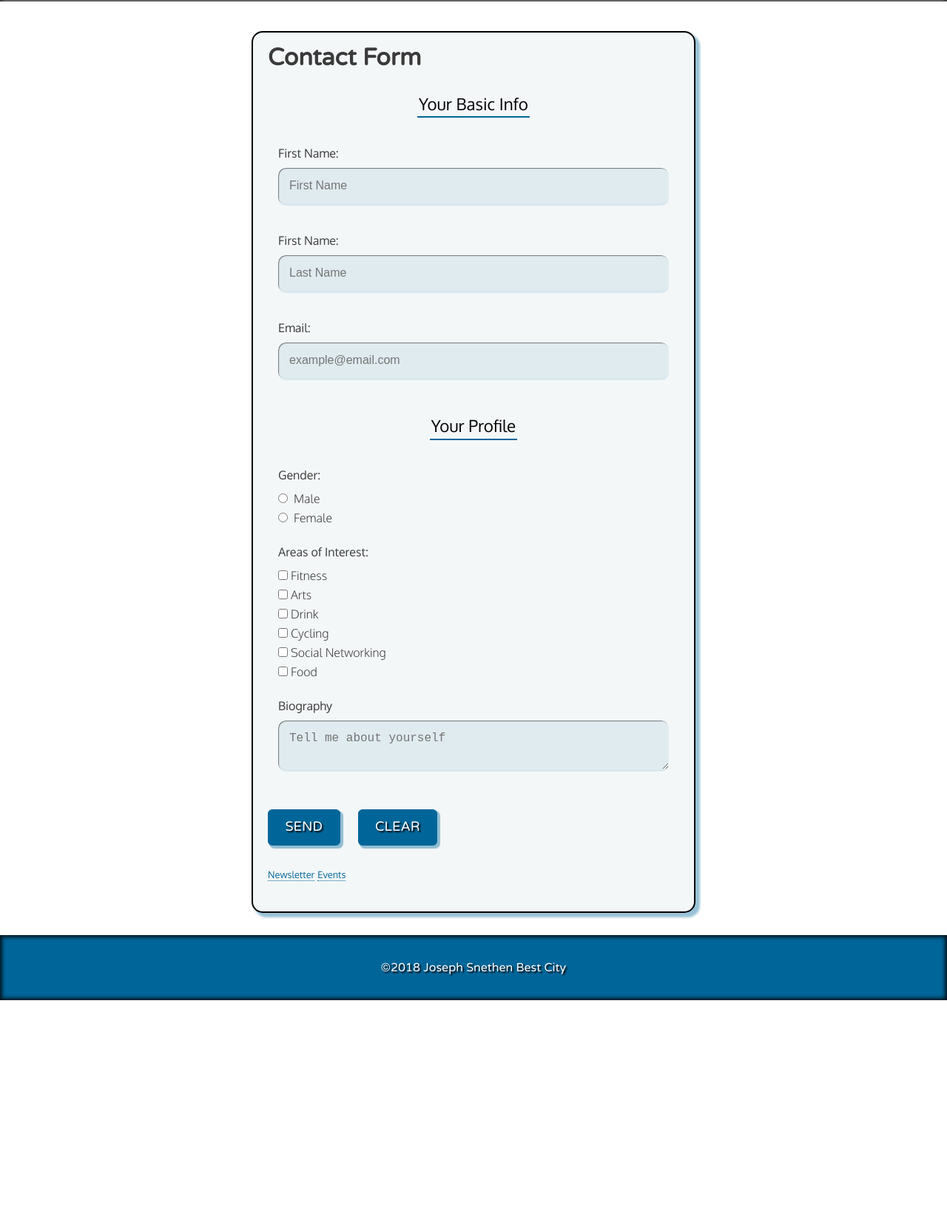
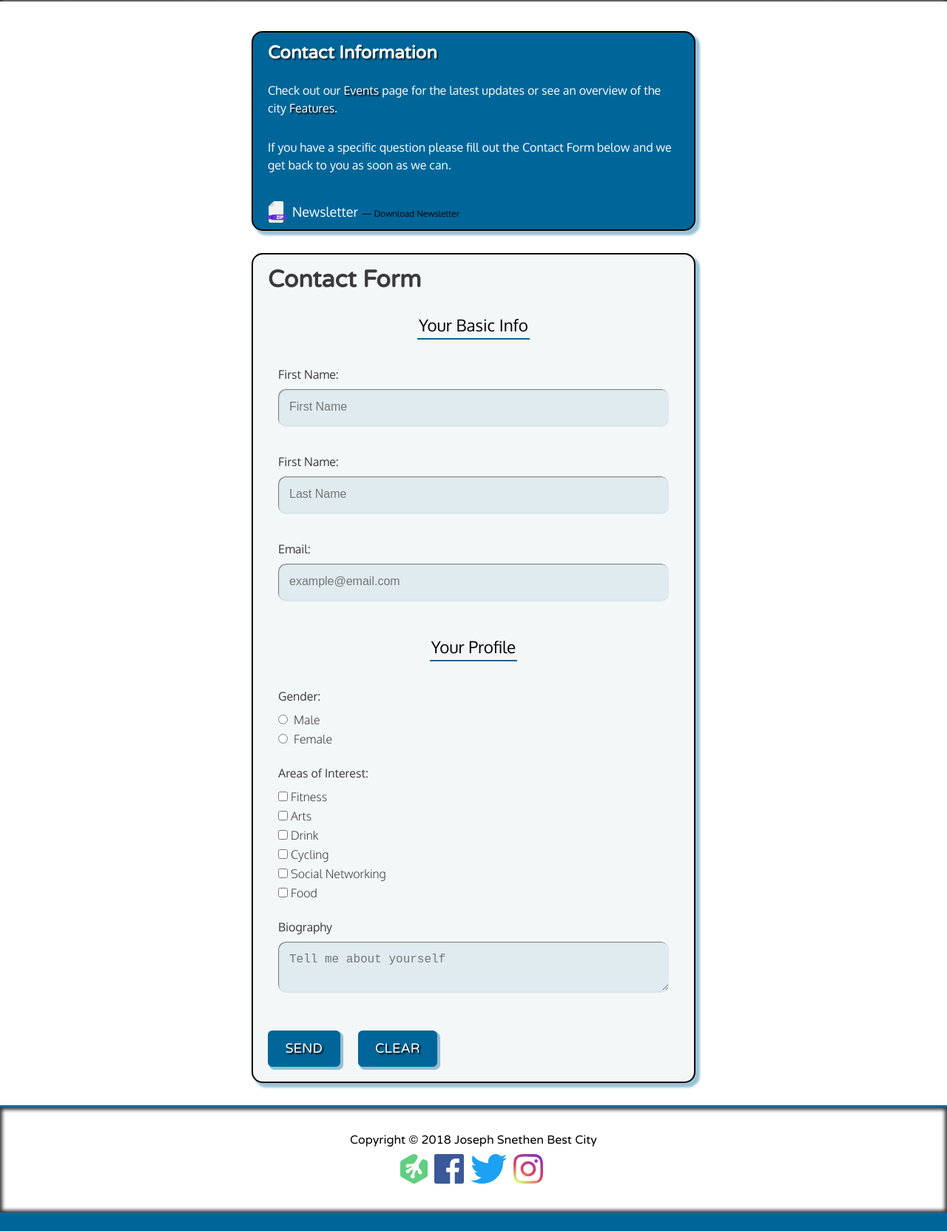
Before and after one commit to josephsnethen/bestcity, a plain HTML site: page contact.html in a window 1280 px wide. Shown: the part 447-2111 px from the top of the page at 74% size. Before the commit the page ends 1799 px from the top, so only its background shows below. Drawn offline with Linux system fonts and the light colour scheme.

Commit message:
Icons Added
CSS Updates, Contact Info,

```diff
--- a/contact.html
+++ b/contact.html
@@ -7,7 +7,6 @@
     <link href='https://fonts.googleapis.com/css?family=Varela+Round' rel='stylesheet' type='text/css'>
     <link href="https://fonts.googleapis.com/icon?family=Material+Icons" rel="stylesheet">
     <link href="css/base.css" rel="stylesheet" type="text/css">
-    <link href="css/flexbox.css" rel="stylesheet" type="text/css">
     <script>
       function myFunction()
       {
@@ -47,6 +46,18 @@
       <span class="tagline">The best drinks and eats in the best city ever.</span>
     </div>
     <!--/.banner-->
+
+    <div class="contact_card">
+      <h2>Contact Information</h2>
+
+      <p>Check out our <a href="events.html" title="Events">Events</a> page for the latest updates or see an overview of the city <a href="features.html" title="Features">Features</a>.</p>
+
+      <p>If you have a specific question please fill out the Contact Form below and we get back to you as soon as we can.</p>
+
+      <ul class="downloads_container">
+        <li><a class="zip" href="#" title=" &mdash; Download Newsletter">Newsletter</a></li>
+      </ul>
+    </div>
 
     <form action="#" method="post">
       <h1>Contact Form</h1>
@@ -98,12 +109,18 @@
       </fieldset>
       <button type="submit">Send</button>
       <button type="reset">Clear</button>
-      <p><a href="#" title="Newsletter" target="_blank">Newsletter</a> <a href="events.html" title="Events" target="_blank">Events</a></p>
+
 
     </form>
 
     <footer class="main-footer">
-      <span>&copy;2018 Joseph Snethen Best City</span>
+      <span>Copyright &copy; 2018 Joseph Snethen Best City</span>
+      <div class="socialmedia">
+        <a href="#" title="Treehouse" target="_blank"><img src="img/treehouse.svg" alt="teamtreehouse.com logo"></a>
+        <a href="#" title="Facebook" target="_blank"><img src="img/facebook.svg" alt="facebook.com logo"></a>
+        <a href="#" title="Twitter" target="_blank"><img src="img/twitter.svg" alt="twitter.com logo"></a>
+        <a href="#" title="Instagram" target="_blank"><img src="img/instagram.svg" alt="instagram.com logo"></a>
+      </div>
     </footer>
 
   </body>
--- a/css/base.css
+++ b/css/base.css
@@ -1,11 +1,8 @@
-
-
+@charset "utf-8";
 
 /* =================================
   Font
 ==================================== */
-
-/* @import url('https://fonts.googleapis.com/css?family=Varela+Round'); */
 
 @import url('https://fonts.googleapis.com/css?family=Oxygen:300,400|Varela+Round');
 
@@ -38,7 +35,7 @@ p {
     font-size: 1em;
     margin-bottom: 1.8em;
 }
-h2, h3, a {
+h2, h3 {
     color: #093a58;
 }
 h1, h2, h3 {
@@ -52,10 +49,8 @@ img {
 }
 
 /* =================================
-  Base Layout Styles
+  Navigation Styles
 ==================================== */
-
-/* ---- Navigation ---- */
 
 .name {
     font-size: 1.35em;
@@ -65,28 +60,27 @@ img {
     margin-top: 5px;
 }
 .name a, .main-nav a {
+    color: #006699;
     text-align: center;
     display: block;
     padding: 10px 15px;
 }
 .main-nav a {
     font-size: .95em;
-    color: #006699;
     text-transform: uppercase;
     letter-spacing: 1px;
 }
-.main-nav a:hover {
+.main-nav a:hover, .name a:hover {
     color: #0099CC;
 }
 
-/* ---- Layout Containers ---- */
+/* =================================
+  Layout Containers
+==================================== */
 
 header {
     padding-top: .5em;
     padding-bottom: .5em;
-}
-footer {
-    text-shadow: 2px 2px 2px #000000;
 }
 .banner, .main-footer {
     text-align: center;
@@ -108,36 +102,48 @@ footer {
 }
 
 .main-footer {
-    color: #ffffff;
-    background: #006699;
+    color: #000000;
+    background: #ffffff;
     padding: 2em 0;
     margin-top: 30px;
+    border-bottom: solid 25px #006699;
+    border-top: solid 3px #006699;
 }
 
 .aside {
     background-color: #006699; /* rgba(0, 102, 153, .9)*/
     color: #ffffff;
     border-radius: 15px;
-    text-shadow: 2px 2px 2px #000000;
     box-shadow: 2px 2px 3px 1px rgba(0, 0, 0, .3);
     padding: 15px;
 }
 
-.aside h2 {
+.aside h2, .contact_card h2 {
     color: #ffffff;
+    text-shadow: 2px 2px 2px rgba(0, 0, 0, .6);
 }
 
 
-/* ---- Page Elements ---- */
+.buttoncol {
+    display: flex;
+    flex-direction: column;
+    flex-wrap: wrap;
+}
+
+/* =================================
+  Page Elements
+==================================== */
 
 .logo {
     width: 100px;
     border-radius: 50%;
     box-shadow: 2px 2px 5px 3px rgba(0, 0, 0, .8);
 }
+
 .headline {
     margin-bottom: 0;
 }
+
 .feat-img {
     border-radius: 6px;
 }
@@ -157,20 +163,83 @@ footer {
     opacity: .9;
 }
 
-.buttoncol {
-    display: flex;
-    flex-direction: column;
-    flex-wrap: wrap;
-}
 .buttoncol .button {
     margin-top: auto;
     align-self: flex-end;
     margin-bottom: 20px;
 }
 
+.downloads_container {
+    font-size: 18px;
+}
+
+.downloads_container a::before {
+    display: inline-block;
+}
+
+.downloads_container a:link, .downloads_container a:visited {
+    color: #ffffff;
+}
+.downloads_container a:hover, .downloads_container a:active {
+    opacity: .9;
+}
+
+.downloads_container a::after {
+    content: attr(title);
+    display: inline-block;
+    color: initial;
+    font-size: .65em;
+    margin-left: 5px;
+}
+
+.pdf::before {
+    content: url(../img/pdf.svg);
+    position: relative;
+    top: 8px;
+    width: 25px;
+    margin-right: 8px;
+}
+
+.jpg::before {
+    content: url(../img/jpg.svg);
+    position: relative;
+    top: 8px;
+    width: 25px;
+    margin-right: 8px;
+}
+
+.zip::before {
+    content: url(../img/zip.svg);
+    position: relative;
+    top: 8px;
+    width: 25px;
+    margin-right: 8px;
+}
+
+/* transition: all 0.4s ease-in-out 0s; */
+.socialmedia {
+    /* background-color: white; */
+    padding-top: 7px;
+}
+
+.socialmedia img {
+    height: 40px;
+    transition: all 0.4s ease-in-out 0s;
+    margin-right: 5px;
+}
+
+.socialmedia a:last-child {
+    margin-right: 0;
+}
+
+.socialmedia img:hover {
+    opacity: .7;
+}
+
 /* =================================
   Flex Card Styles
 ==================================== */
+
 .card_container {
     display: flex;
     flex-wrap: wrap;
@@ -188,17 +257,13 @@ footer {
 
 .card .material-icons {
     font-size: 4em;
-    /* color: #0099CC; */
-
     text-align: center;
-    text-shadow: 2px 2px 2px rgba(0, 0, 0, .6);
+    /* text-shadow: 2px 2px 2px rgba(0, 0, 0, .6); */
 }
-
 
 .card:nth-of-type(1) {
     margin-top: 0;
 }
-
 
 .card h2 {
     text-align: center;
@@ -246,14 +311,14 @@ footer {
 .icn-blue {
     color: #0033CC;
 }
-
 .icn-orange {
     color: #FF6600;
 }
 
 /* =================================
-  Navigation Icon
+  Navigation Icon and Media Queries
 ==================================== */
+
 .icn-menu {
     color: #006699;
     font-size: 3em;
@@ -272,12 +337,9 @@ footer {
     display: none;
 }
 
-
-
 .MainNavDefault {
     overflow: hidden;
 }
-
 
 /* When the screen is less than 600 pixels wide, hide all links. Show the link that contains should open and close the MainNavDefault (.icon) */
 
@@ -323,7 +385,7 @@ This class makes the MainNavDefault look good on small screens
 }
 
 /* =================================
-  Media Queries
+  Base Media Queries
 ==================================== */
 
 @media (min-width: 769px) {
@@ -353,10 +415,68 @@ This class makes the MainNavDefault look good on small screens
 
 
 /* =================================
-  Form Styles
+  Flex Media Queries
 ==================================== */
 
-form {
+@media (min-width: 769px) {
+    header, .main-nav, .row {
+        display: flex;
+    }
+
+    header {
+        flex-direction: column;
+        align-items: center;
+    }
+    .col {
+        flex: 1 50%;
+    }
+    .row {
+        flex-wrap: wrap;
+    }
+    .secondary {
+        order: -1;
+    }
+    .aside_container {
+        order: 1;
+    }
+    .card .button {
+        margin-top: auto;
+        align-self: center;
+    }
+    .buttoncol .button {
+        margin-top: auto;
+        align-self: center;
+    }
+    /* Flexcard */
+    .card {
+        flex: 1 46%;
+    }
+}
+
+@media (min-width: 1025px) {
+    header {
+        flex-direction: row;
+        justify-content: space-between;
+    }
+    .col {
+        flex-basis: 0;
+    }
+    .primary {
+        flex-grow: 1.5;
+    }
+    /* Flexcard */
+    .card {
+        flex-basis: 27.33333%;
+    }
+}
+
+
+
+/* =================================
+  Form Styles and Form Media Queries
+==================================== */
+
+form, .contact_card {
     width: 600px;
     margin: 0 auto;
     padding: 10px 20px;
@@ -364,6 +484,27 @@ form {
     border: 2px solid #000000;
     background: #f4f7f8;
     box-shadow: 5px 5px 3px 1px rgba(0, 102, 153, .4);
+}
+
+.contact_card {
+    color: #ffffff;
+    margin-bottom: 30px;
+    background-color: #006699;
+}
+
+.contact_card p a:link, .contact_card p a:visited {
+    text-decoration: none;
+    color: #ffffff;
+    text-shadow: 2px 2px 2px #000000;
+    font-weight: 400;
+}
+
+.contact_card p a:hover, .contact_card p a:active {
+    color: #0099CC;
+}
+
+.contact_card a[target="_blank"]:hover {
+    opacity: .75;
 }
 
 input[type="text"], input[type="email"], textarea, select {
@@ -381,8 +522,6 @@ input[type="text"], input[type="email"], textarea, select {
     box-shadow: 1px 1px 1px rgba(0, 0, 0, 0.5) inset;
     font-size: 16px;
 }
-
-
 
 input[type="radio"], input[type="checkbox"] {
     margin: 0 4px 8px 0;
@@ -433,12 +572,10 @@ button[type="submit"]:hover, button[type="submit"]:active {
     box-shadow: 3px 3px 1px 1px rgba(0, 153, 0, .4);
 }
 
-
 /* Creates space only between 2 sibling button elements */
 button + button {
     margin-left: 20px;
 }
-
 
 fieldset {
     margin-bottom: 20px;
@@ -475,10 +612,9 @@ form a[target="_blank"]:hover {
     opacity: .75;
 }
 
-
 /* These styles will take effect at 0px to 600px only */
 @media (max-width: 650px) {
-    form {
+    form, .contact_card {
         max-width: 90%;
     }
     button {
--- a/css/flexbox.css
+++ /dev/null
@@ -1,56 +0,0 @@
-/* =================================
-  Media Queries
-==================================== */
-
-@media (min-width: 769px) {
-    header, .main-nav, .row {
-        display: flex;
-    }
-
-    header {
-        flex-direction: column;
-        align-items: center;
-    }
-    .col {
-        flex: 1 50%;
-    }
-    .row {
-        flex-wrap: wrap;
-    }
-    .secondary {
-        order: -1;
-    }
-    .aside_container {
-        order: 1;
-    }
-    .card .button {
-        margin-top: auto;
-        align-self: center;
-    }
-    .buttoncol .button {
-        margin-top: auto;
-        align-self: center;
-    }
-
-    /* Flexcard */
-    .card {
-        flex: 1 46%;
-    }
-}
-
-@media (min-width: 1025px) {
-    header {
-        flex-direction: row;
-        justify-content: space-between;
-    }
-    .col {
-        flex-basis: 0;
-    }
-    .primary {
-        flex-grow: 1.5;
-    }
-    /* Flexcard */
-    .card {
-        flex-basis: 27.33333%;
-    }
-}
```
Also changed, not shown: events.html (+14 -3 lines), features.html (+7 -2 lines), index.html (+7 -2 lines), tours.html (+7 -2 lines), img/city-logo.svg (deleted), img/facebook.svg (added), img/instagram.svg (added), img/jpg.svg (added), img/pdf.svg (added), img/treats.svg (deleted), img/treehouse.svg (added), img/twitter.svg (added), img/zip.svg (added), 2 other files.
